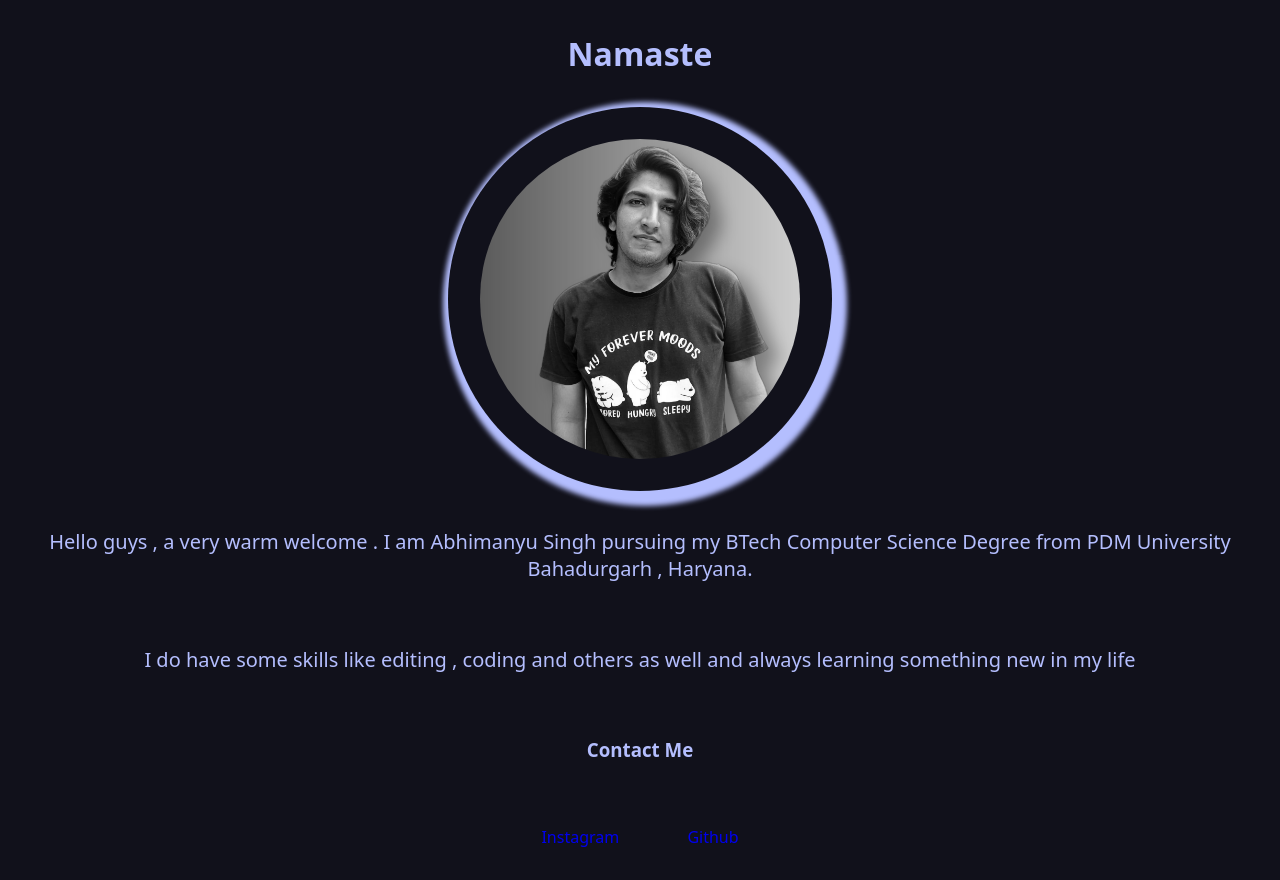
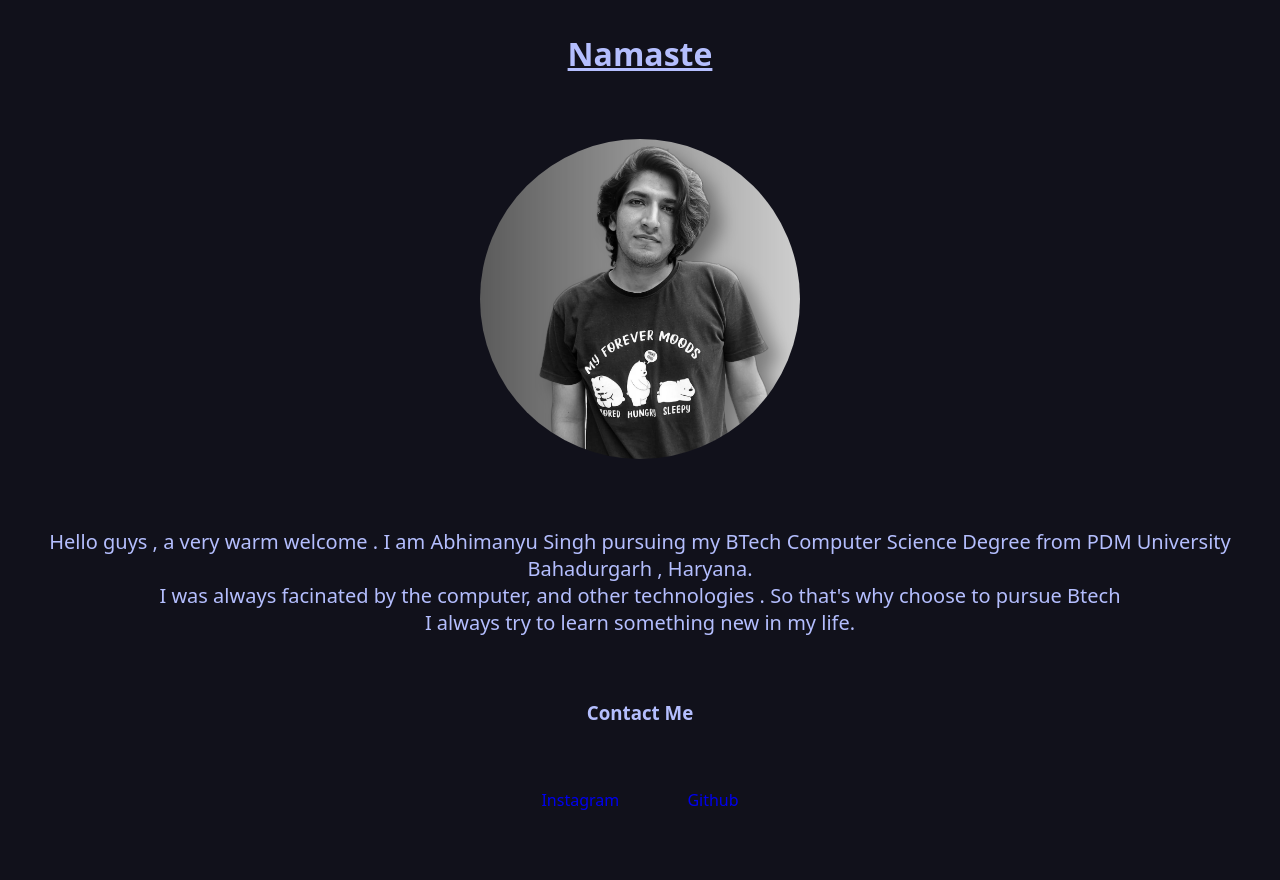
Before and after one commit to axhi-sng/About, a plain HTML site: page index.html in a window 1280 px wide. After the commit the page ends 843 px from the top, so only its background shows below. Drawn offline with Linux system fonts and the light colour scheme.

Commit message:
updated design and content

```diff
--- a/index.html
+++ b/index.html
@@ -16,11 +16,9 @@
           Hello guys , a very warm welcome . I am Abhimanyu Singh pursuing my
           BTech Computer Science Degree from PDM University Bahadurgarh ,
           Haryana.<br />
-        </p>
-
-        <p>
-          I do have some skills like editing , coding and others as well and
-          always learning something new in my life
+          I was always facinated by the computer, and other technologies . So
+          that's why choose to pursue Btech <br />
+          I always try to learn something new in my life.
         </p>
       </div>
       <div class="contact">
--- a/style.css
+++ b/style.css
@@ -38,12 +38,18 @@ a {
   padding: 2rem;
 }
 
+h1{
+  text-decoration: underline;
+}
+
 img {
   object-fit: cover;
   width: 20rem;
   border-radius: 50%;
+}
+
+img:hover{
   box-shadow: 5px 5px 5px 10px;
-
 }
 
 @media (max-width: 420px){
```
